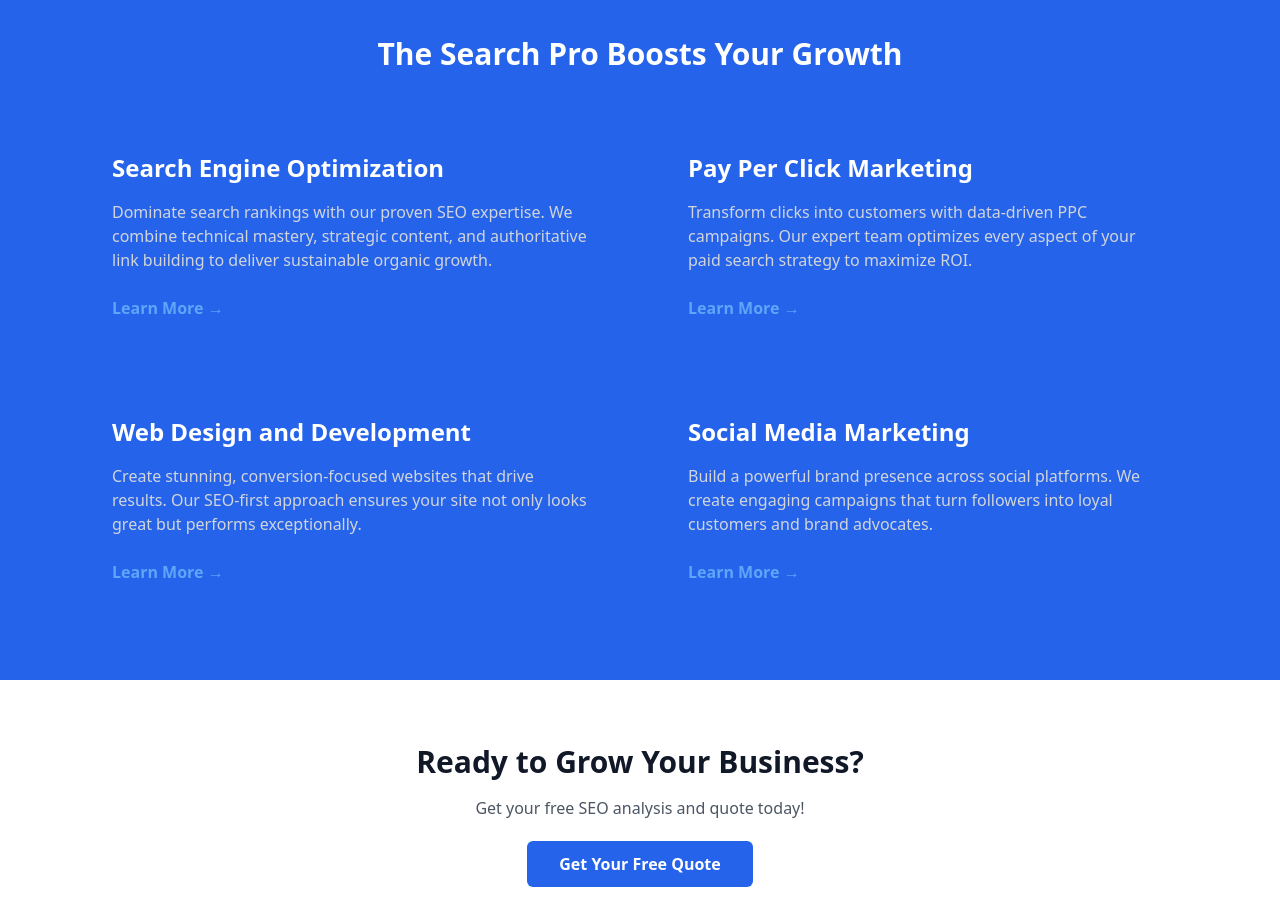
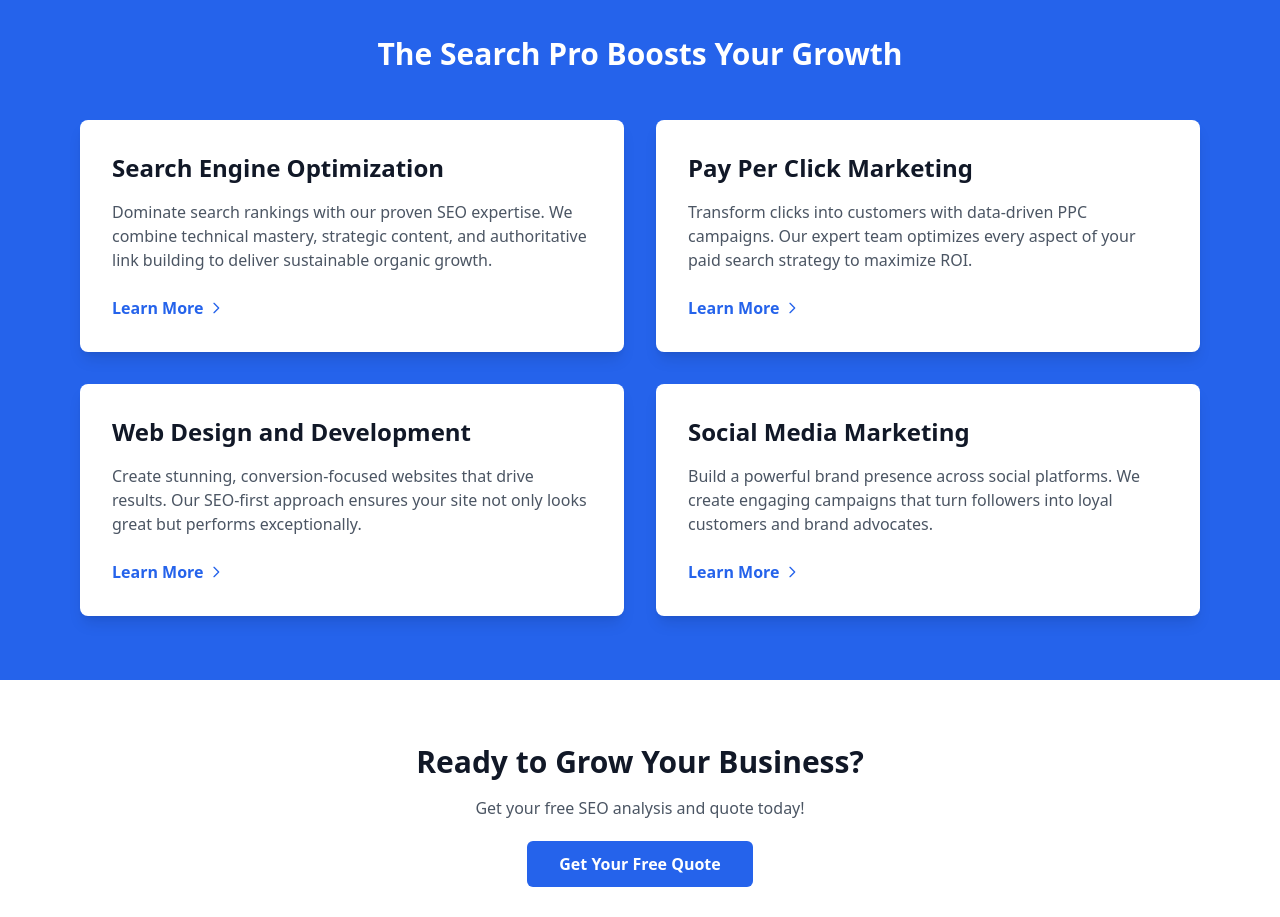
Before and after one commit to tronoku/thesearchprocom, an Astro site: page / in a window 1280 px wide. Shown: the part 1920-2837 px from the top of the page. Built offline with nearby package versions, Linux system fonts and the light colour scheme; Astro itself is replaced by a stand-in of ours; no server answers.

Commit message:
added cards to homepage

```diff
--- a/src/pages/index.astro
+++ b/src/pages/index.astro
@@ -180,11 +180,14 @@ const BASE_URL = import.meta.env.BASE_URL || '';
         <h2 class="text-3xl font-bold text-center mb-12 text-white">The Search Pro Boosts Your Growth</h2>
         <div class="grid grid-cols-1 md:grid-cols-2 gap-8">
           {services.map(service => (
-            <div class="bg-blue-600 p-8 rounded-lg">
-              <h3 class="text-2xl font-bold mb-4 text-white">{service.title}</h3>
-              <p class="text-gray-300 mb-6">{service.description}</p>
-              <a href={service.link} class="text-blue-400 font-semibold hover:text-blue-300">
-                Learn More →
+            <div class="bg-white p-8 rounded-lg shadow-lg hover:shadow-xl transition-shadow">
+              <h3 class="text-2xl font-bold mb-4 text-gray-900">{service.title}</h3>
+              <p class="text-gray-600 mb-6">{service.description}</p>
+              <a href={service.link} class="inline-flex items-center text-blue-600 font-semibold hover:text-blue-700">
+                Learn More
+                <svg class="w-4 h-4 ml-1" fill="none" stroke="currentColor" viewBox="0 0 24 24">
+                  <path stroke-linecap="round" stroke-linejoin="round" stroke-width="2" d="M9 5l7 7-7 7"/>
+                </svg>
               </a>
             </div>
           ))}
```
